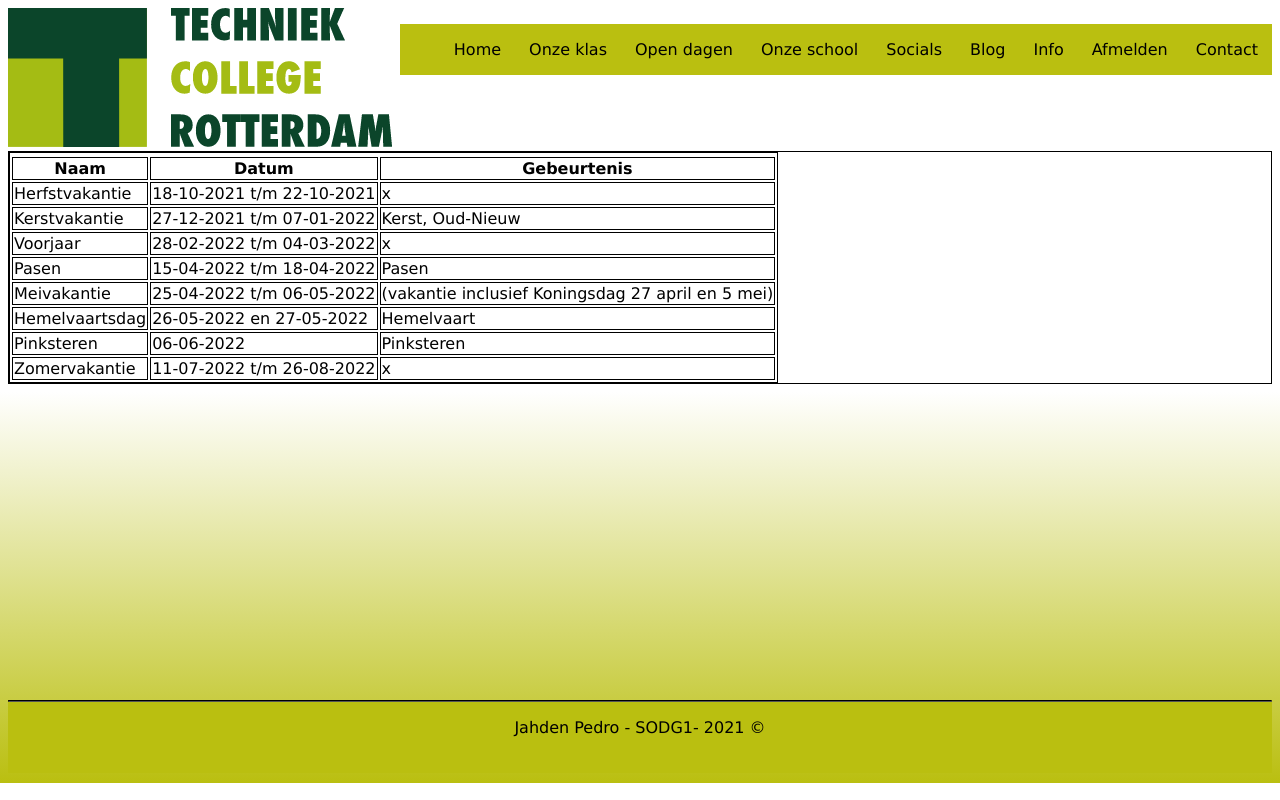
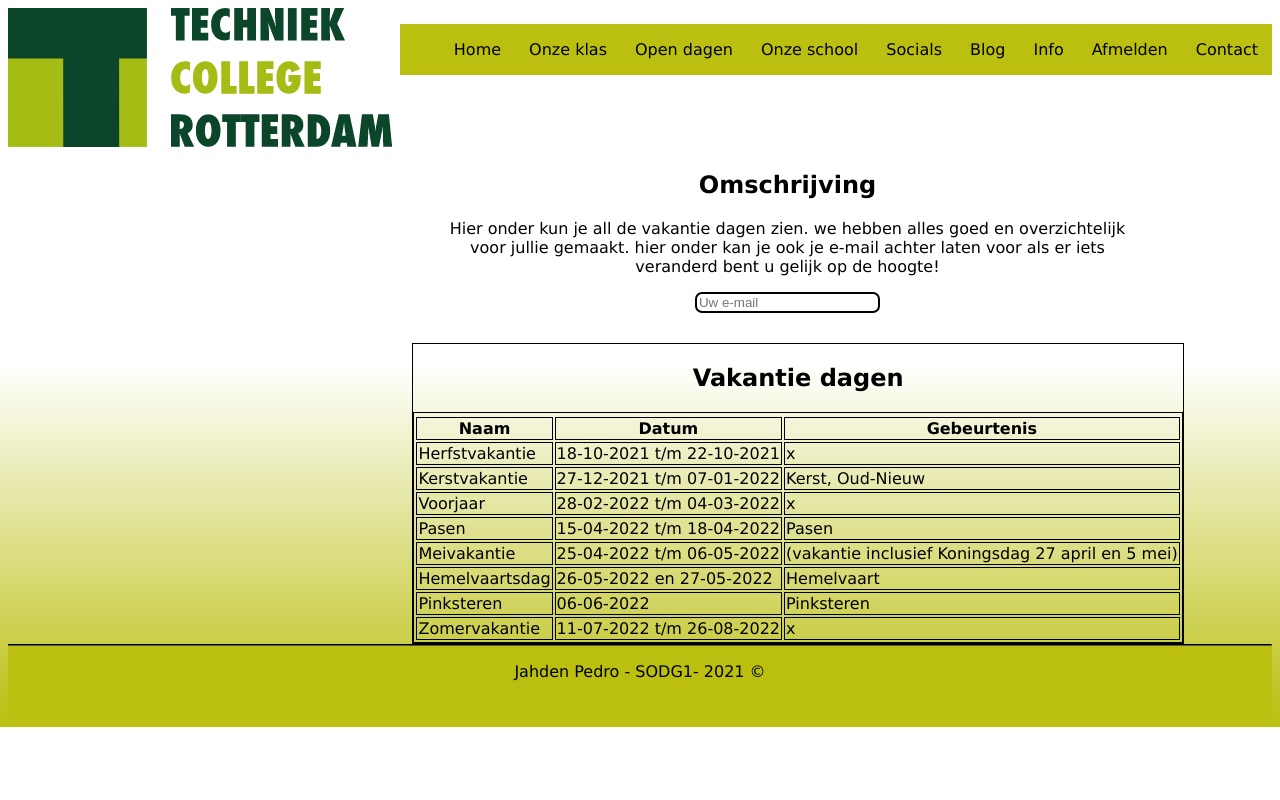
Before and after one commit to AlwayzJay/Ouderavond, a plain HTML site: page Subpages/agenda.html in a window 1280 px wide. Drawn offline with Linux system fonts and the light colour scheme.

Commit message:
Update 1.5

```diff
--- a/Subpages/agenda.html
+++ b/Subpages/agenda.html
@@ -24,7 +24,16 @@
                 </ul>
             </nav>
         </div>
+        <div class="abody">
+            <div class="Aheader">
+                <h2>Omschrijving</h2>
+                <p>Hier onder kun je all de vakantie dagen zien. we hebben alles goed en overzichtelijk voor jullie gemaakt. hier onder kan je ook je e-mail achter laten voor als er iets veranderd bent u gelijk op de hoogte! </p>
+                <form>
+                    <input type="email" placeholder="Uw e-mail" style="border: 2px solid black; margin-bottom: 30px;">
+                </form>
+            </div>
             <div class="Agenda">
+                <h2 style="text-align: center;">Vakantie dagen</h2>
                 <table>
                     <tr></tr>
                         <th>Naam</th>
@@ -57,7 +66,8 @@
                     </tr>
                 </table>
             </div>
-        <footer class="footer">
+        </div>
+        <footer class="footers">
             <hr id="fhr">
             <a></a>
             <p>Jahden Pedro - SODG1- 2021 &#169</p>
--- a/assets/CSS/subpages.css
+++ b/assets/CSS/subpages.css
@@ -127,8 +127,20 @@ body {
 
 }
 
+.abody {
+    margin-left: 32%;
+}
+
+.Aheader {
+    margin-left: 25PX;
+    width: 700px;
+    text-align: center;
+}
+
 .Agenda {
     border: 1px solid black;
+    max-width: max-content;
+    position: relative;
 }
 
 table, th, td {
```
Also changed, not shown: Subpages/klas.html (+17 -10 lines). Lines whose indentation alone changed are shown as unchanged.
